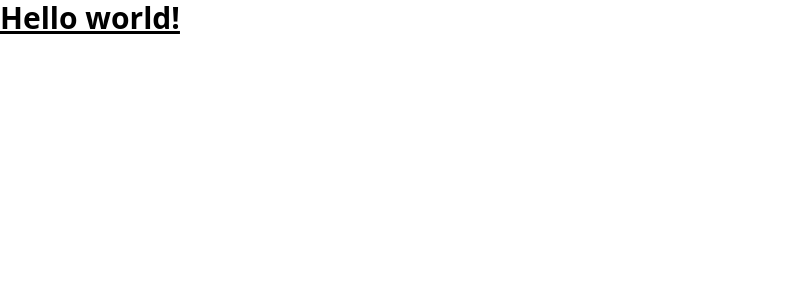
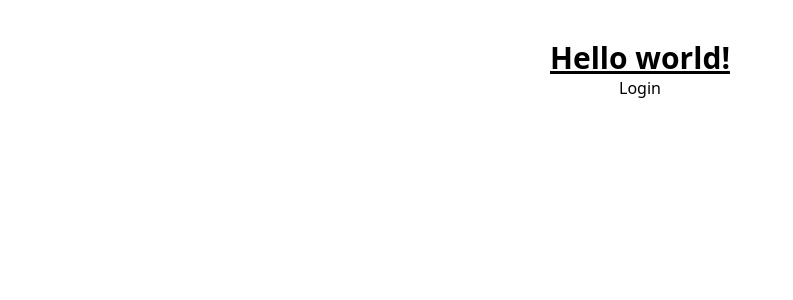
Before and after one commit to elisetvy/fetch-frontend-takehome, a React (Vite) app: page / in a window 1280 px wide. Shown: the top 300 px of the page, without its empty margins (0-793 px from the left). Built offline with nearby package versions, Linux system fonts and the light colour scheme.

Commit message:
Import auth component

```diff
--- a/src/App.tsx
+++ b/src/App.tsx
@@ -1,7 +1,12 @@
+import Auth from "./components/auth/Auth";
 
 function App() {
-
-  return <h1 className="text-3xl font-bold underline">Hello world!</h1>;
+  return (
+    <div className="flex flex-col items-center my-10">
+      <h1 className="text-3xl font-bold underline">Hello world!</h1>
+      <Auth />
+    </div>
+  );
 }
 
 export default App;
```
